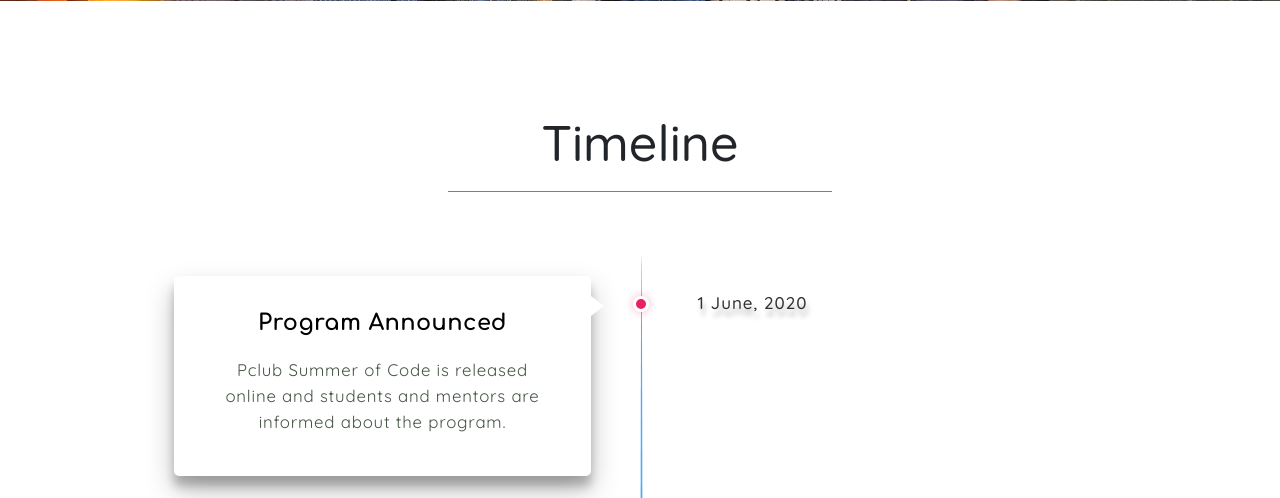
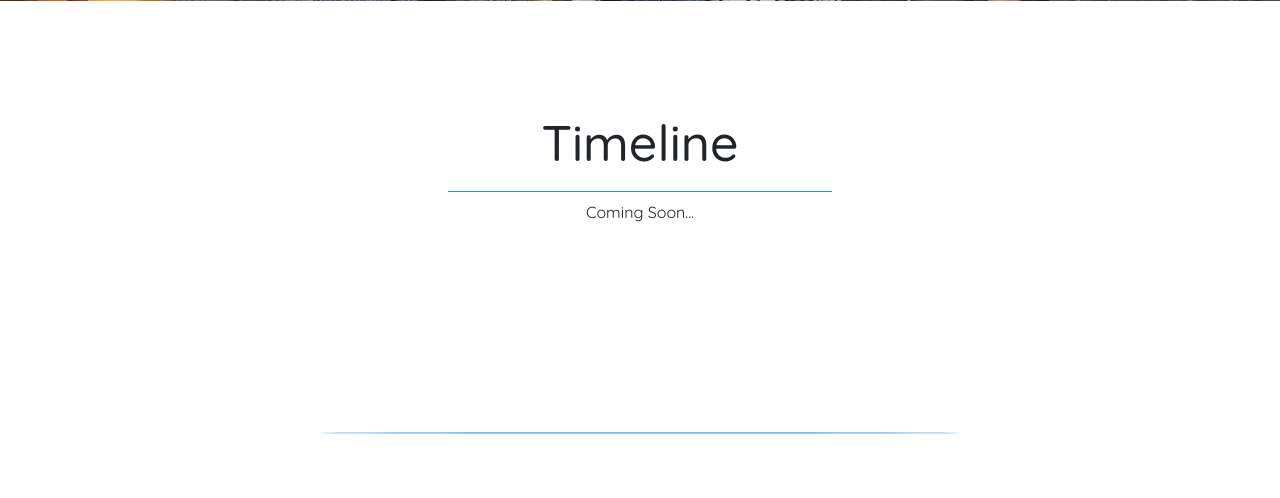
Before and after one commit to Mahir-G/psoc2020, a Django app: page / in a window 1280 px wide. Shown: the part 1507-2005 px from the top of the page. Run offline with Django 3.2, Linux system fonts and the light colour scheme; some libraries are stand-ins or nearby versions; some web fonts are replaced.

Commit message:
timeline deleted

```diff
--- a/mentors/static/mentors/css/timeline.css
+++ b/mentors/static/mentors/css/timeline.css
@@ -13,6 +13,10 @@
     margin-bottom: 4rem;
     padding: 0 35%;
     margin-top: 1rem;
+}
+p{
+    font-size: 50px;
+    padding-top:20px;
 }
 
 .timeline-head h1 {
--- a/projects/templates/projects/main.html
+++ b/projects/templates/projects/main.html
@@ -82,8 +82,9 @@
 <section class="timeline">
             <div class="timeline-head">
                 <h1>Timeline</h1>
+                <p>Coming Soon... </p>
             </div>
-            <div class="row">
+            {% comment %}<div class="row">
                 <div class="schedule-box col-sm-12">
                     <div class="featured-schedule-collection container-schedule">
                         <div class="row">
@@ -245,7 +246,8 @@
                         </div>
                     </div>
                 </div>
-            </div>
+            </div> {% endcomment %}
+
 </section>
 <section class="partners">
     {% comment %} <h1>2020 Partners</h1> {% endcomment %}
```
